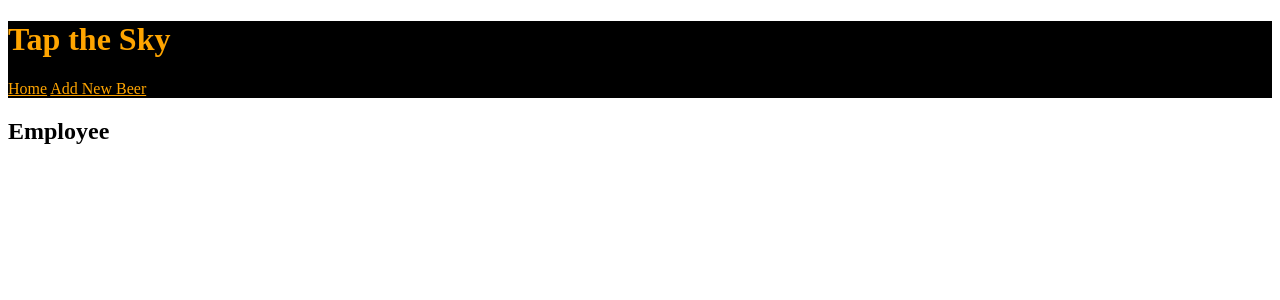
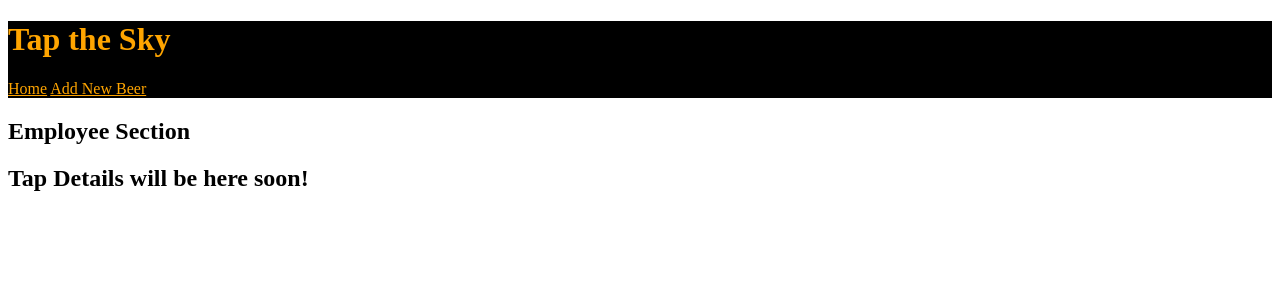
Before and after one commit to FatherofDharma/REACT-Independent-Project-One--Tap-Room, a React app: page /#/employee in a window 1280 px wide. Shown: the top 300 px of the page. Built offline with nearby package versions, Linux system fonts and the light colour scheme.

Commit message:
add tap selection state, method, and pass in to child and granchildren until functional.

```diff
--- a/src/components/App.jsx
+++ b/src/components/App.jsx
@@ -11,9 +11,16 @@ class App extends React.Component {
   constructor(props) {
     super(props);
     this.state = {
-      masterTapList: []
+      masterTapList: [],
+      selectedTap: null
     };
     this.handleAddingNewTapToList = this.handleAddingNewTapToList.bind(this);
+    this.handleChangingSelectedTap = this.handleChangingSelectedTap.bind(this);
+  }
+
+  handleChangingSelectedTap(tap){
+    this.setState({selectedTap: tap});
+    alert('The currently selected tap is: ' + this.state.selectedTap.name);
   }
 
   handleAddingNewTapToList(newTap){
@@ -35,7 +42,8 @@ class App extends React.Component {
           <Route exact path='/' render={() => <TapList tapList={this.state.masterTapList} />}/>
           <Route path='/newtap' render={() => <NewTapForm onNewTapCreation={this.handleAddingNewTapToList} />}/>
           <Route path='/employee' render={(props) => <Employee tapList={this.state.masterTapList}
-            currentRouterPath ={props.location.pathname} />} />
+                                                               currentRouterPath ={props.location.pathname}
+                                                               onTapSelection ={this.handleChangingSelectedTap}/>} />
           <Route component={Error404}/>
         </Switch>
       </div>
--- a/src/components/Employee.jsx
+++ b/src/components/Employee.jsx
@@ -1,20 +1,24 @@
 import React from 'react';
 import PropTypes from 'prop-types';
 import TapList from './TapList';
+import TapDetail from './TapDetail';
 
 function Employee(props){
   return (
     <div>
-      <h2>Employee</h2>
+      <h2>Employee Section</h2>
+      <TapDetail />
       <TapList tapList={props.tapList}
-        currentRouterPath={props.currentRouterPath} />
+        currentRouterPath={props.currentRouterPath}
+        onTapSelection={props.onTapSelection} />
     </div>
   );
 }
 
 Employee.propTypes = {
   tapList: PropTypes.array,
-  currentRouterPath: PropTypes.string.isRequired
+  currentRouterPath: PropTypes.string.isRequired,
+  onTapSelection: PropTypes.func.isRequired
 };
 
 export default Employee;
--- a/src/components/Header.jsx
+++ b/src/components/Header.jsx
@@ -9,7 +9,7 @@ function Header(){
     paddingLeft: '5',
     margin: '1'
   };
-  // this may not be the most efficient way to target these links, as I could use a global tag in a style jsx tag, but this is to demonstrate objects for this current submission.
+
   var headerLinkStyle = {
     color: 'orange'
   };
--- a/src/components/Tap.jsx
+++ b/src/components/Tap.jsx
@@ -22,7 +22,7 @@ function Tap(props){
   </div>;
   if (props.currentRouterPath === '/employee') {
     return (
-      <div onClick={() => {alert('Test info for clicked ticket' + props.name);}}>
+      <div onClick={() => {props.onTapSelection({name: props.name, brewer: props.brewer, price: props.price, abv: props.abv, flavors: props.flavors});}}>
         {tapInformation}
       </div>
     );
@@ -41,7 +41,8 @@ Tap.propTypes = {
   price: PropTypes.number.required,
   abv: PropTypes.number.required,
   flavors: PropTypes.string,
-  currentRouterPath: PropTypes.string
+  currentRouterPath: PropTypes.string,
+  onTapSelection: PropTypes.func
 };
 
 export default Tap;
--- /dev/null
+++ b/src/components/TapDetail.jsx
@@ -0,0 +1,9 @@
+import React from 'react';
+
+function TapDetail(){
+  return (
+    <h2>Tap Details will be here soon!</h2>
+  );
+}
+
+export default TapDetail;
--- a/src/components/TapList.jsx
+++ b/src/components/TapList.jsx
@@ -12,7 +12,8 @@ function TapList(props){
           abv={tap.abv}
           flavors={tap.flavors}
           currentRouterPath={props.currentRouterPath}
-          key={index}/>
+          key={index}
+          onTapSelection={props.onTapSelection}/>
       )}
     </div>
   );
@@ -20,7 +21,8 @@ function TapList(props){
 
 TapList.propTypes = {
   tapList: PropTypes.array,
-  currentRouterPath: PropTypes.string
+  currentRouterPath: PropTypes.string,
+  onTapSelection: PropTypes.func
 };
 
 export default TapList;
```
